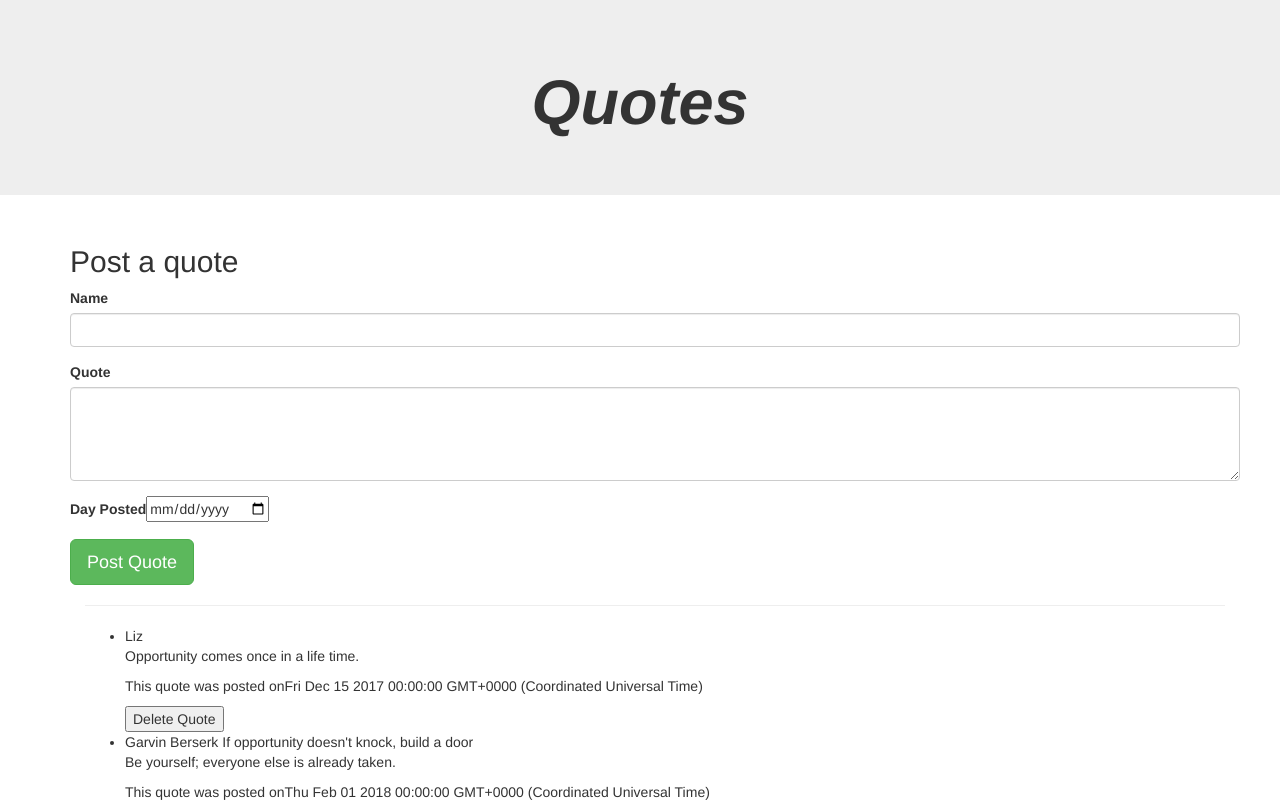
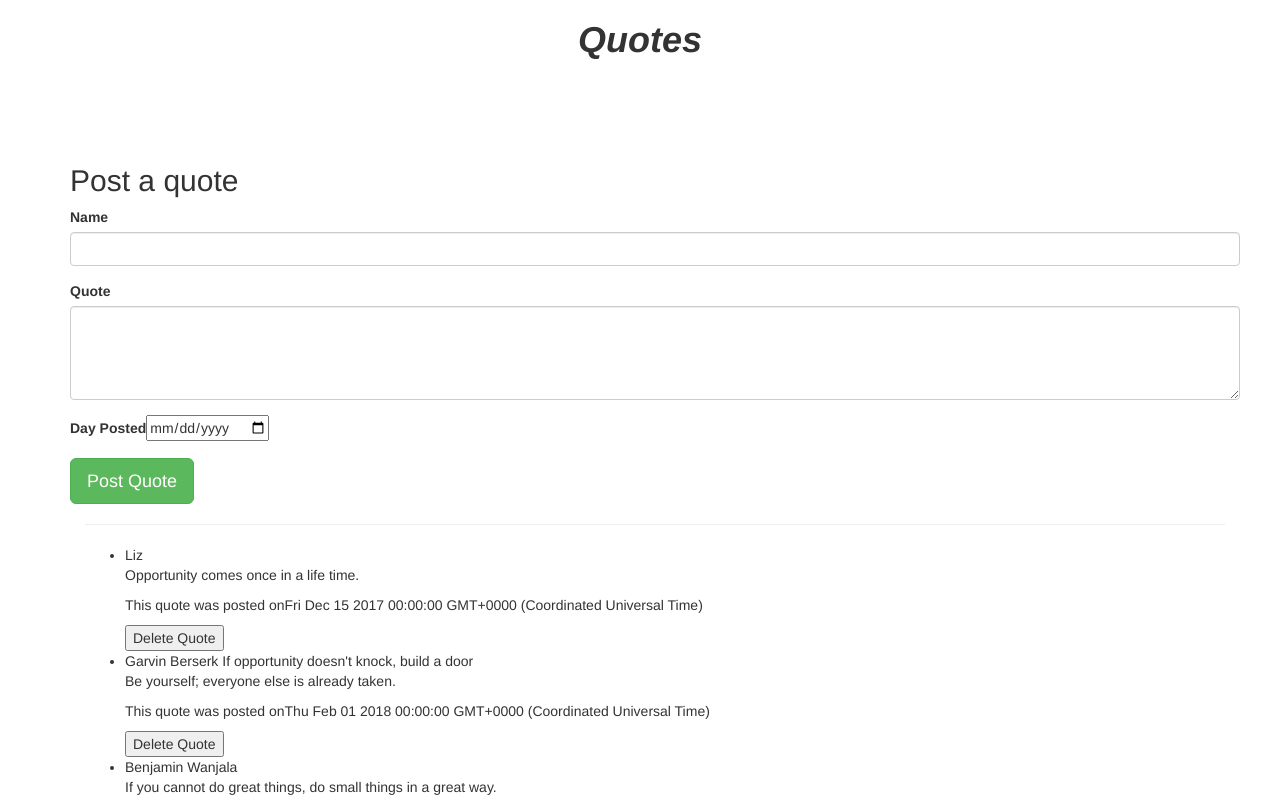
Before and after one commit to garvinipkiss/Quotes, an Angular app: page / in a window 1280 px wide. Shown: the top 802 px of the page. Built offline with nearby package versions, Linux system fonts and the light colour scheme.

Commit message:
final commit

```diff
--- a/src/app/app.component.html
+++ b/src/app/app.component.html
@@ -1,6 +1,5 @@
- <header class="jumbotron">
 <h1><strong><em>Quotes</em></strong></h1>
-</header>
+<marquee><h1 class="landing-title"> QUOTES.</h1></marquee>
 <div class="container">
   <app-quote></app-quote>
 </div>
```
